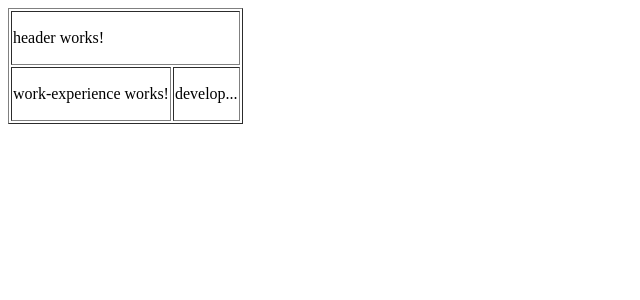
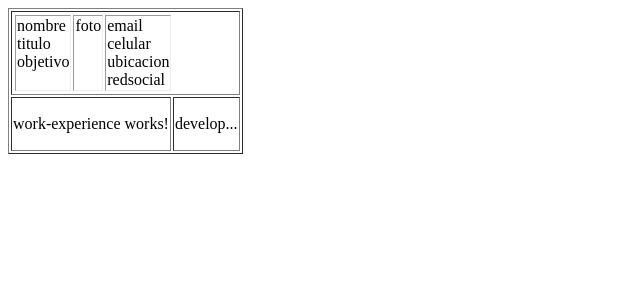
Before and after one commit to Zaireko/Zaireko.github.io, an Angular app: page / in a window 1280 px wide. Shown: the top 300 px of the page, without its empty margins (0-640 px from the left). Built offline with nearby package versions, Linux system fonts and the light colour scheme.

Commit message:
create mockup header #4

```diff
--- a/src/app/header/header.component.html
+++ b/src/app/header/header.component.html
@@ -1 +1,18 @@
-<p>header works!</p>
+<tr>
+    <td>
+        nombre <br>
+        titulo <br>
+        objetivo <br>
+    </td>
+
+    <td>
+        foto
+    </td>
+
+    <td>
+        email <br>
+        celular <br>
+        ubicacion <br>
+        redsocial
+    </td>
+</tr>
```
